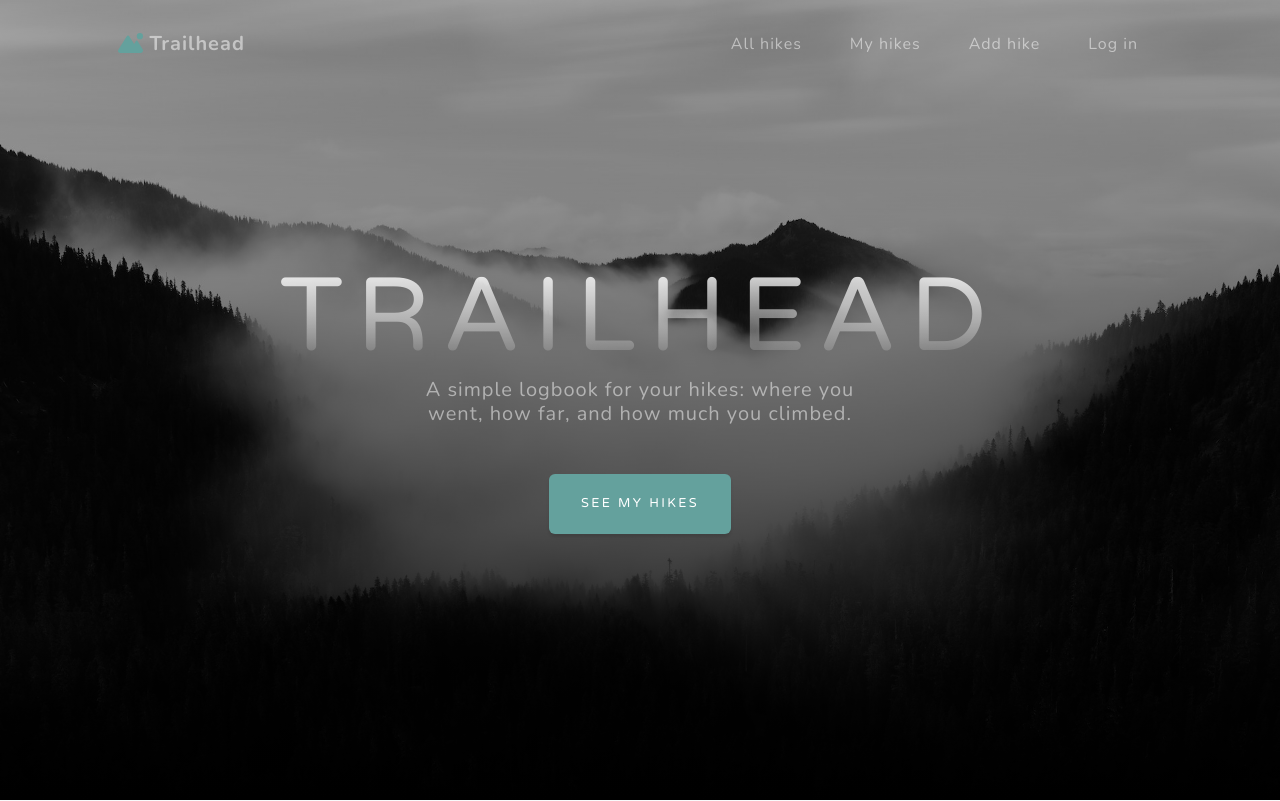
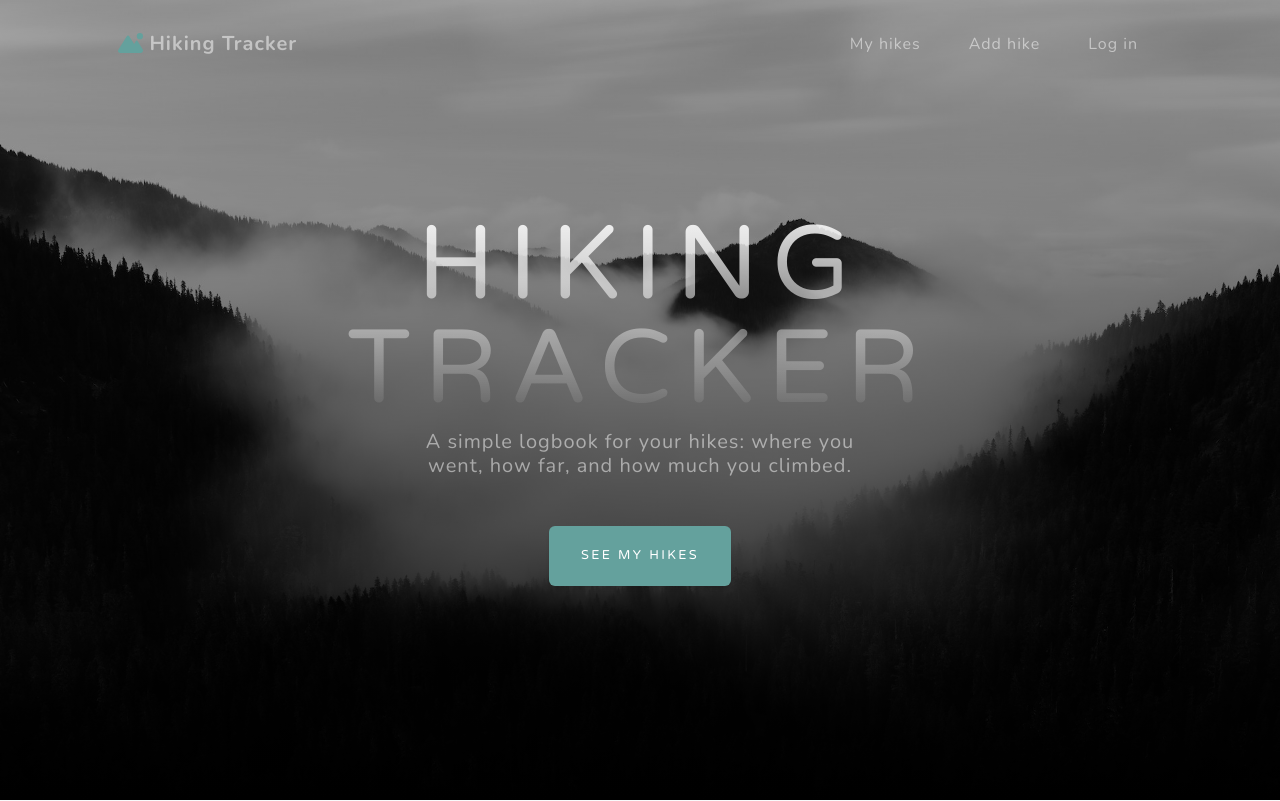
Before and after one commit to perehinets/hiking-tracker, a Django app: page / in a window 1280 px wide. Shown: the top 801 px of the page. Run offline with Django 5.2, Linux system fonts and the light colour scheme; data that the repository does not hold is empty; some libraries are stand-ins or nearby versions.

Commit message:
fix: right way to templates

```diff
--- a/templates/includes/footer.html
+++ b/templates/includes/footer.html
@@ -1,7 +1,8 @@
-        <footer class="footer-app text-center">
+{% load static %}
+<footer class="footer-app text-center">
             <div class="container px-4 px-lg-5">Copyright &copy; Trailhead 2026</div>
         </footer>
         <script src="https://cdn.jsdelivr.net/npm/bootstrap@5.2.3/dist/js/bootstrap.bundle.min.js"></script>
-        <script src="js/scripts.js"></script>
+        <script src="{% static 'js/scripts.js' %}"></script>
     </body>
 </html>
--- a/templates/includes/header.html
+++ b/templates/includes/header.html
@@ -1,34 +1,33 @@
+{% load static %}
 <!DOCTYPE html>
 <html lang="en">
     <head>
         <meta charset="utf-8" />
         <meta name="viewport" content="width=device-width, initial-scale=1, shrink-to-fit=no" />
-        <meta name="description" content="Trailhead - a simple hiking tracker: log your routes, distance and elevation gain." />
-        <title>Trailhead - Hiking Tracker</title>
-        <link rel="icon" type="image/x-icon" href="assets/favicon.ico" />
+        {% block title %}<title>Hiking Tracker</title>{% endblock %}
+        <link rel="icon" type="image/x-icon" href="{% static 'assets/favicon.ico' %}" />
         <!-- Font Awesome icons (free version)-->
         <script src="https://use.fontawesome.com/releases/v6.3.0/js/all.js" crossorigin="anonymous"></script>
         <!-- Google fonts-->
         <link href="https://fonts.googleapis.com/css?family=Varela+Round" rel="stylesheet" />
         <link href="https://fonts.googleapis.com/css?family=Nunito:200,200i,300,300i,400,400i,600,600i,700,700i,800,800i,900,900i" rel="stylesheet" />
         <!-- Core theme CSS (includes Bootstrap)-->
-        <link href="css/styles.css" rel="stylesheet" />
+        <link href="{% static 'css/styles.css' %}" rel="stylesheet" />
         <!-- Hiking tracker UI layer-->
-        <link href="css/hiking.css" rel="stylesheet" />
+        <link href="{% static 'css/hiking.css' %}" rel="stylesheet" />
     </head>
 
     <body id="page-top">
         <!-- Navigation-->
         <nav class="navbar navbar-expand-lg navbar-light fixed-top" id="mainNav">
             <div class="container px-4 px-lg-5">
-                <a class="navbar-brand" href="index.html"><i class="fas fa-mountain-sun brand-mark"></i>Trailhead</a>
+                <a class="navbar-brand" href="index.html"><i class="fas fa-mountain-sun brand-mark"></i>Hiking Tracker</a>
                 <button class="navbar-toggler navbar-toggler-right" type="button" data-bs-toggle="collapse" data-bs-target="#navbarResponsive" aria-controls="navbarResponsive" aria-expanded="false" aria-label="Toggle navigation">
                     Menu
                     <i class="fas fa-bars"></i>
                 </button>
                 <div class="collapse navbar-collapse" id="navbarResponsive">
                     <ul class="navbar-nav ms-auto">
-                        <li class="nav-item"><a class="nav-link" href="all-hikes.html">All hikes</a></li>
                         <li class="nav-item"><a class="nav-link" href="#hikes">My hikes</a></li>
                         <li class="nav-item"><a class="nav-link" href="hike-form.html">Add hike</a></li>
                         <li class="nav-item"><a class="nav-link" href="login.html">Log in</a></li>
@@ -41,7 +40,7 @@
             <div class="container px-4 px-lg-5 d-flex h-100 align-items-center justify-content-center">
                 <div class="d-flex justify-content-center">
                     <div class="text-center">
-                        <h1 class="mx-auto my-0 text-uppercase">Trailhead</h1>
+                        <h1 class="mx-auto my-0 text-uppercase">Hiking Tracker</h1>
                         <h2 class="text-white-50 mx-auto mt-2 mb-5">A simple logbook for your hikes: where you went, how far, and how much you climbed.</h2>
                         <a class="btn btn-primary" href="#hikes">See my hikes</a>
                     </div>
--- a/templates/tracker/index.html
+++ b/templates/tracker/index.html
@@ -92,5 +92,5 @@
                     </div>
                 </div>
             </div>
-        </main>
+        </main>gi
 {% include "includes/footer.html" %}
```
